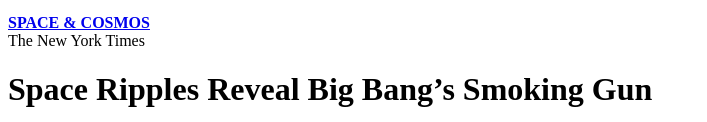
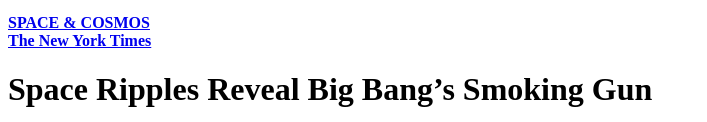
Before and after one commit to aliabbani/the-new-york-times-article, a plain HTML site: page index.html in a window 1280 px wide. Shown: the part 370-492 px from the top of the page, without its empty margins (0-707 px from the left). Drawn offline with Linux system fonts and the light colour scheme.

Commit message:
updating the heading in the head section

```diff
--- a/index.html
+++ b/index.html
@@ -29,11 +29,11 @@
                 </ul>
               </nav>
               <a href="https://www.nytimes.com/section/science/space"><b>SPACE & COSMOS</b></a>
+              <header class="heading">
+                <a href="https://www.nytimes.com/"><b>The New York Times</b></a>
+              </header>
         </head>
         <body>
-            <header>
-                <div>The New York Times</div>
-            </header>
             <div class ="heading"><h1>Space Ripples Reveal Big Bang’s Smoking Gun</h1></div>
 
         </body>
```
